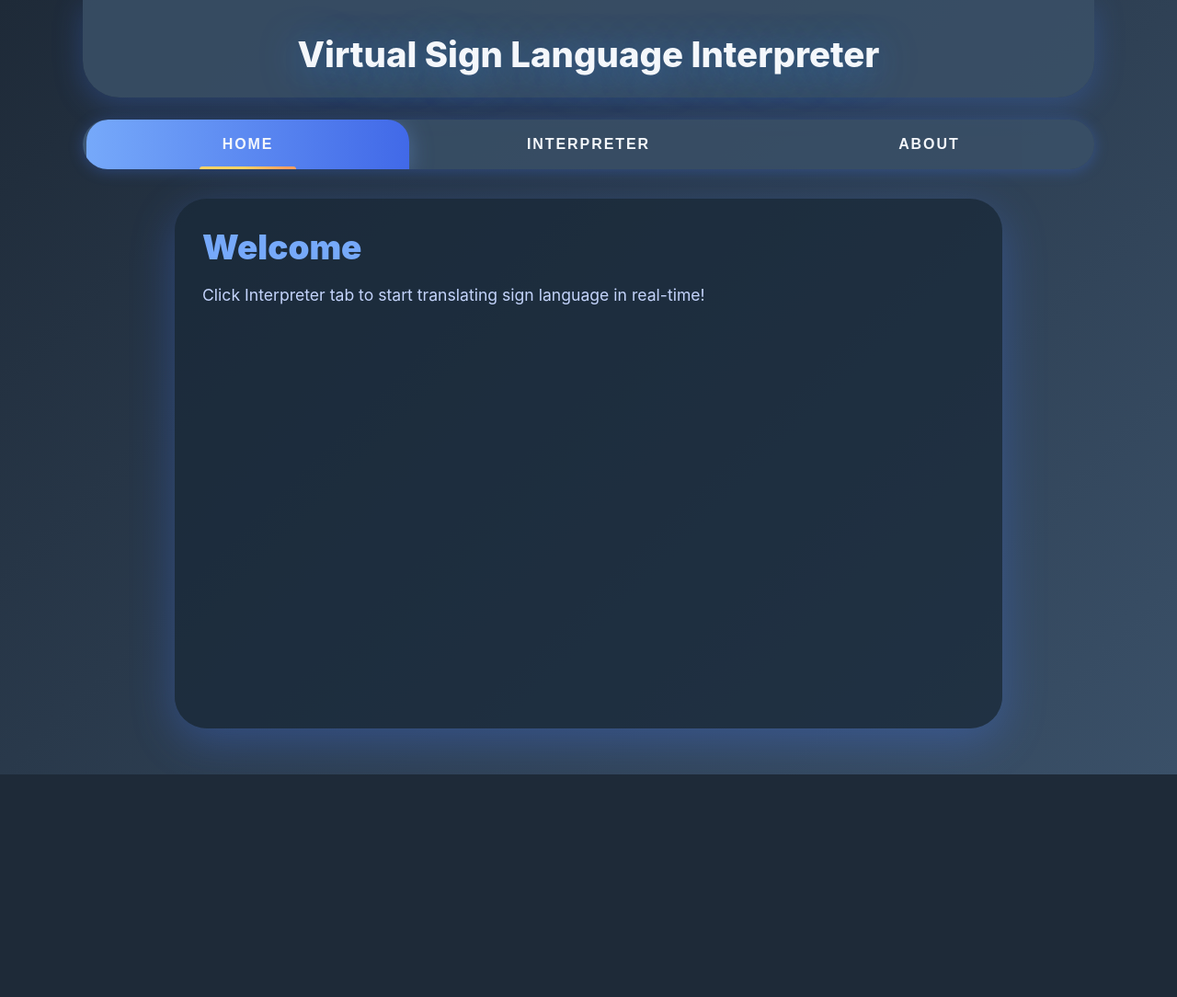
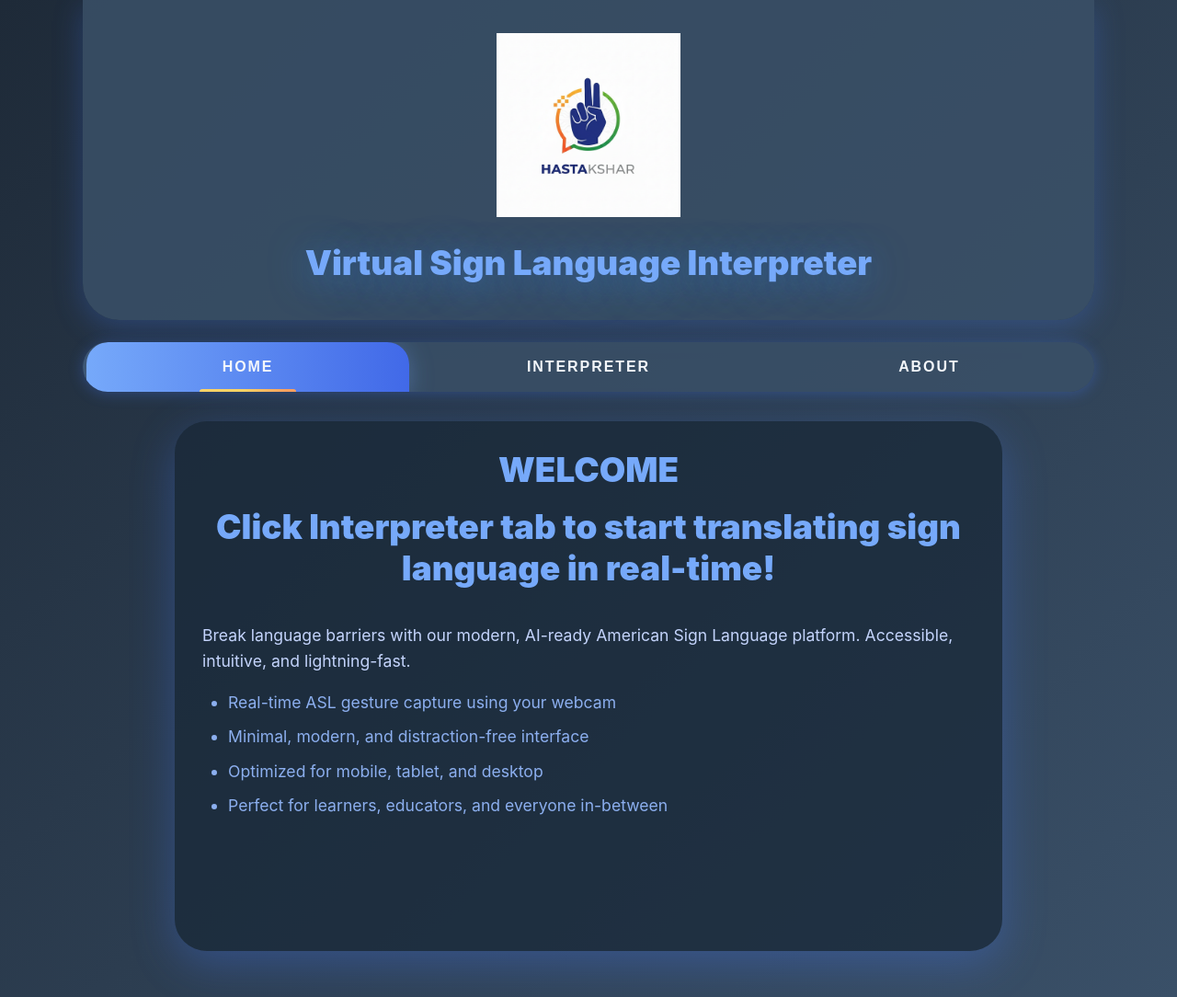
Before and after one commit to Vanode/CEP, a Flask app: page / in a window 1280 px wide. Shown: the whole page at 92% size. Before the commit the page ends 842 px from the top, so only its background shows below. Run offline with Flask 3, Linux system fonts and the light colour scheme; some libraries are stand-ins or nearby versions.

Commit message:
Update index.html

```diff
--- a/templates/index.html
+++ b/templates/index.html
@@ -238,30 +238,59 @@
   </style>
 </head>
 <body>
-  <header>Virtual Sign Language Interpreter</header>
-  <nav>
-    <button id="tabHome" class="active">Home</button>
-    <button id="tabInterpreter">Interpreter</button>
-    <button id="tabAbout">About</button>
+  <header>
+    <center><img src = HASTAKSHAR.png style="height: 200px;margin-bottom: 18px;"></center><h1>Virtual Sign Language Interpreter</h1>
+  </header>
+  <nav role="tablist" aria-label="Main Navigation Tabs">
+    <button id="tabHome" class="active" aria-selected="true" aria-controls="homeSection" role="tab" tabindex="0">Home</button>
+    <button id="tabInterpreter" aria-selected="false" aria-controls="interpreterSection" role="tab" tabindex="-1">Interpreter</button>
+    <button id="tabAbout" aria-selected="false" aria-controls="aboutSection" role="tab" tabindex="-1">About</button>
   </nav>
   <main>
     <!-- Home -->
     <section id="homeSection" class="active">
-      <h1>Welcome</h1>
-      <p>Click Interpreter tab to start translating sign language in real-time!</p>
+      <section id="homeSection" class="tabContent active" role="tabpanel" aria-labelledby="tabHome">
+      <center><h1>WELCOME</h1>
+      <p><h1>Click Interpreter tab to start translating sign language in real-time!</h1></p></center><br>
+       <p>Break language barriers with our modern, AI-ready American Sign Language platform. Accessible, intuitive, and lightning-fast.</p>
+      <ul>
+        <li>Real-time ASL gesture capture using your webcam</li>
+        <li>Minimal, modern, and distraction-free interface</li>
+        <li>Optimized for mobile, tablet, and desktop</li>
+        <li>Perfect for learners, educators, and everyone in-between</li>
+      </ul>
     </section>
     <!-- Interpreter -->
-    <section id="interpreterSection">
-      <h2>Interpreter</h2>
+    <section id="interpreterSection" class="tabContent" role="tabpanel" aria-labelledby="tabInterpreter">
+      <center><h1>INTERPRETER</h1></h1><center>
+      <br><br>
       <video id="video" autoplay playsinline muted></video>
-      <canvas id="captureCanvas" style="display:none"></canvas>
-      <div class="translation-box" id="singleLetterBox"></div>
-      <button class="simulate-btn" id="simulateBtn">Simulate</button>
+       <br><br>
+      <div class="translation-box" id="singleLetterBox" aria-label="Single letter translation output"></div>
+      <button class="simulate-btn" id="simulateBtn" aria-live="polite" aria-atomic="true">Simulate Translation</button>
+      <p class="instruction">Show a letter sign to your camera &mdash; the corresponding letter will appear above.</p>
     </section>
     <!-- About -->
-    <section id="aboutSection">
-      <h2>About</h2>
-      <p>This project demonstrates Indian Sign Language detection using MediaPipe + TensorFlow, integrated with a Flask-SocketIO backend and a modern web frontend.</p>
+    <section id="aboutSection" class="tabContent" role="tabpanel" aria-labelledby="tabAbout">
+      <center><h1>ABOUT THE PROJECT</h1><br></center>
+      <p>This website offers an interactive, web-based approach for American Sign Language communication and learning. Created using cutting-edge HTML, CSS, and JavaScript for frontend & TensorFlow, Flask and OpenCV for backend. It puts accessibility first and brings sign language technology to everyone.</p>
+      <ul>
+        <li><strong>Purpose:</strong> Promote inclusivity and everyday communication</li>
+        <li><strong>Features:</strong> Smooth UI, webcam-enabled sign interpreter, instant feedback</li>
+        <li><strong>Upcoming:</strong> Real machine learning translation, extended sign support</li>
+      </ul>
+      <p><strong>We welcome suggestions, feedback, and collaborations!</strong></p>
+      <br>
+      <p>Made by: </p>
+      <p>2nd year Electronics & Computer Engineering Students from PICT</p>
+      <ul>
+        <li>25128 - Shivam Khamkar</li>
+        <li>25163 - Soham Sawant</li>
+        <li>25171 - Sujal Supekar</li>
+        <li>25173 - Vajra Thatte</li>
+        <li>25174 - Varad Tonpe</li>
+        <li>25176 - Gandhar Deshmukh</li>
+      </ul>
     </section>
   </main>
 
```
